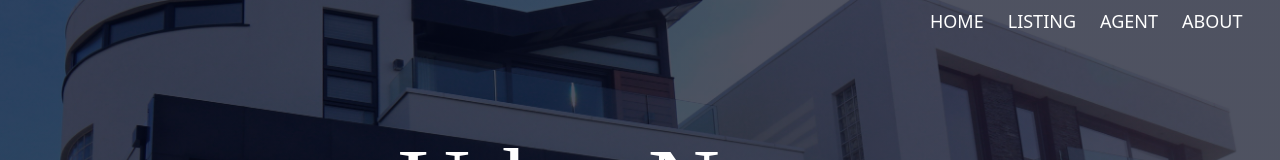
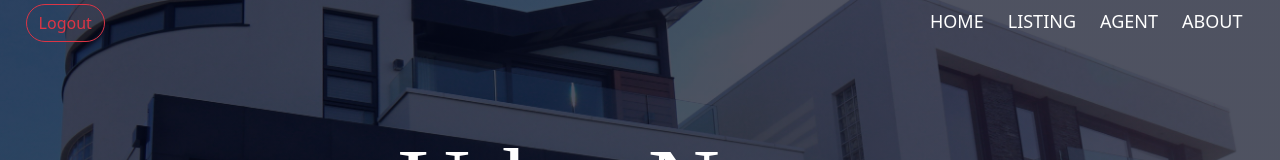
Before and after one commit to theadithyaaa/UrbanNest-Customer-Frontend, an Angular app: page /navbar in a window 1280 px wide. Shown: the top 160 px of the page. Built offline with nearby package versions, Linux system fonts and the light colour scheme; a web font is replaced by a local one.

Commit message:
logout button added to navbar

```diff
--- a/src/app/common/navbar/navbar.component.html
+++ b/src/app/common/navbar/navbar.component.html
@@ -1,6 +1,6 @@
 <div class="header">
     <nav>
-
+      <button type="button" class="btn btn-outline-danger" style="border-radius: 50px;" routerLink="/">Logout</button>
       <div class="nav-links" id="navLnks">
         <ul>
           <li><a href="" routerLink="/dashboard">HOME</a></li>
```
